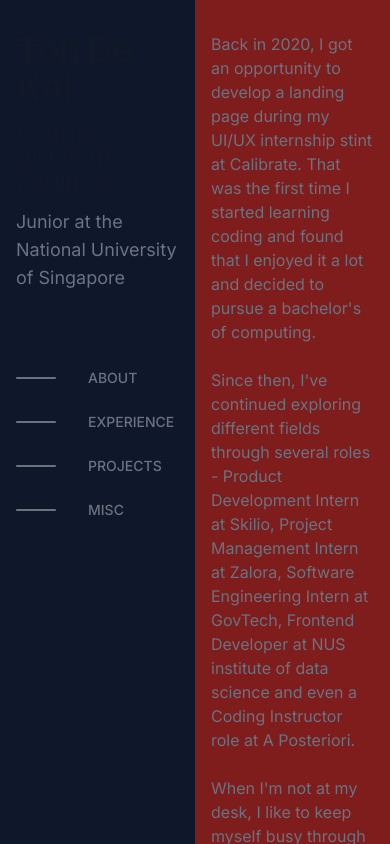
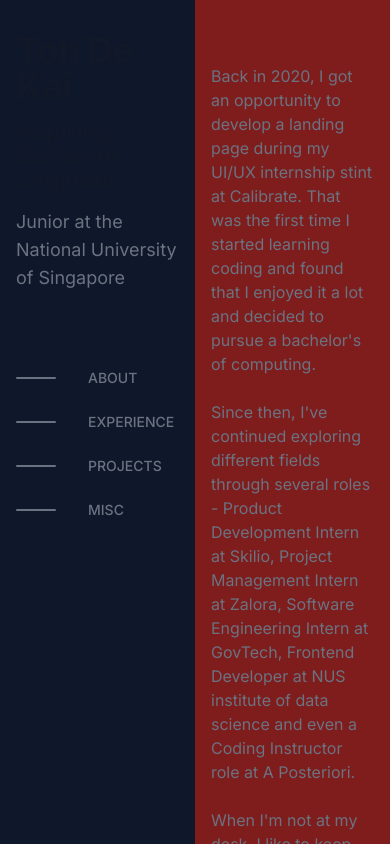
Before and after one commit to TohDeKai/portfolio, a Next.js app in the folder app/: page / in a window 390 px wide. Shown: the top 844 px of the page. Built offline with nearby package versions, Linux system fonts and the light colour scheme.

Commit message:
FIX: change padding in about

```diff
--- a/app/src/app/components/about.tsx
+++ b/app/src/app/components/about.tsx
@@ -1,9 +1,9 @@
 export default function About() {
   return (
     <section>
-      <div className="pt-8 px-4 max-w-screen-xl text-center lg:pt-16 lg:px-12 2xl:mr-54 flex flex-col lg:flex-row items-start lg:items-center">
+      <div className="px-4 max-w-screen-xl text-center pt-16 pb-8 lg:px-12 2xl:mr-54 flex flex-col lg:flex-row items-start lg:items-center">
         <div className=" w-full lg:w-auto pr-0 lg:pr-4">
-          <p className="mb-8 text-left font-normal text-gray-500 dark:text-gray-400">
+          <p className="text-left font-normal text-gray-500 dark:text-gray-400">
             Back in 2020, I got an opportunity to develop a landing page during
             my UI/UX internship stint at Calibrate. That was the first time I
             started learning coding and found that I enjoyed it a lot and
```
